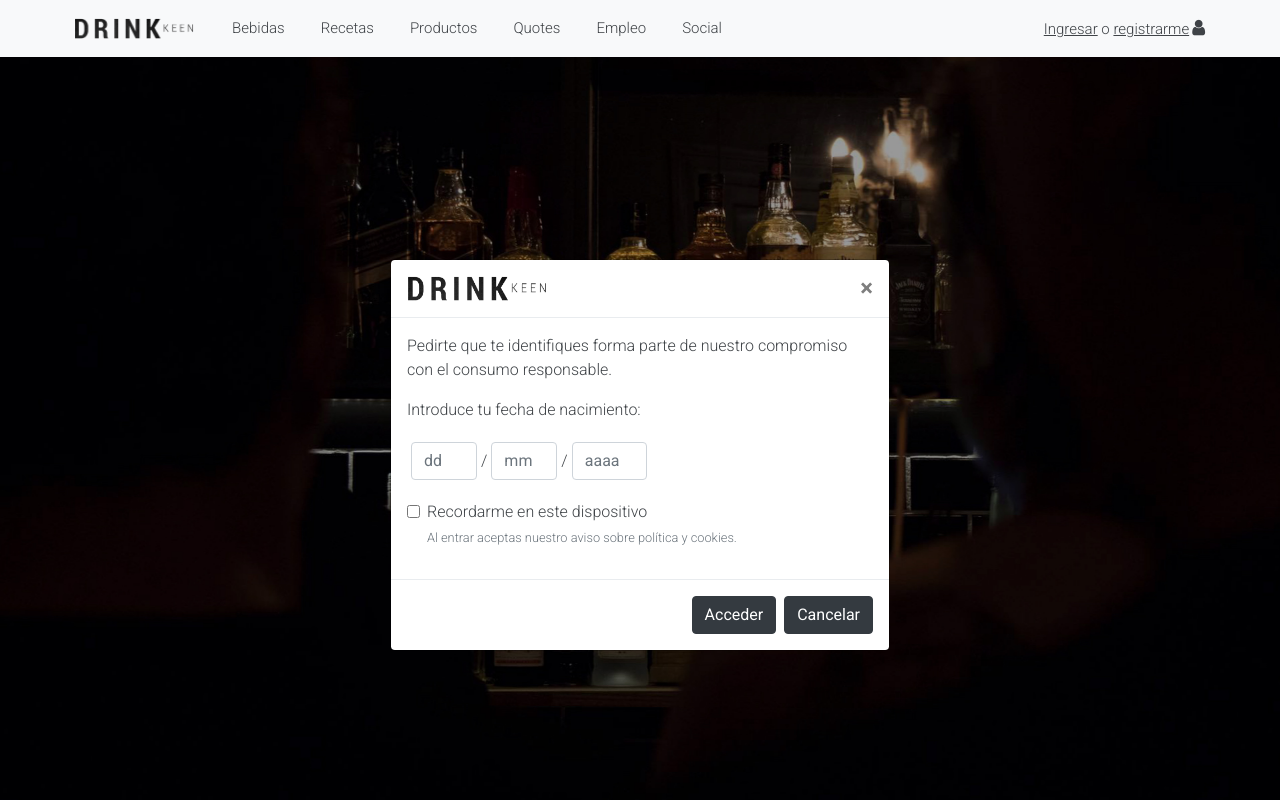
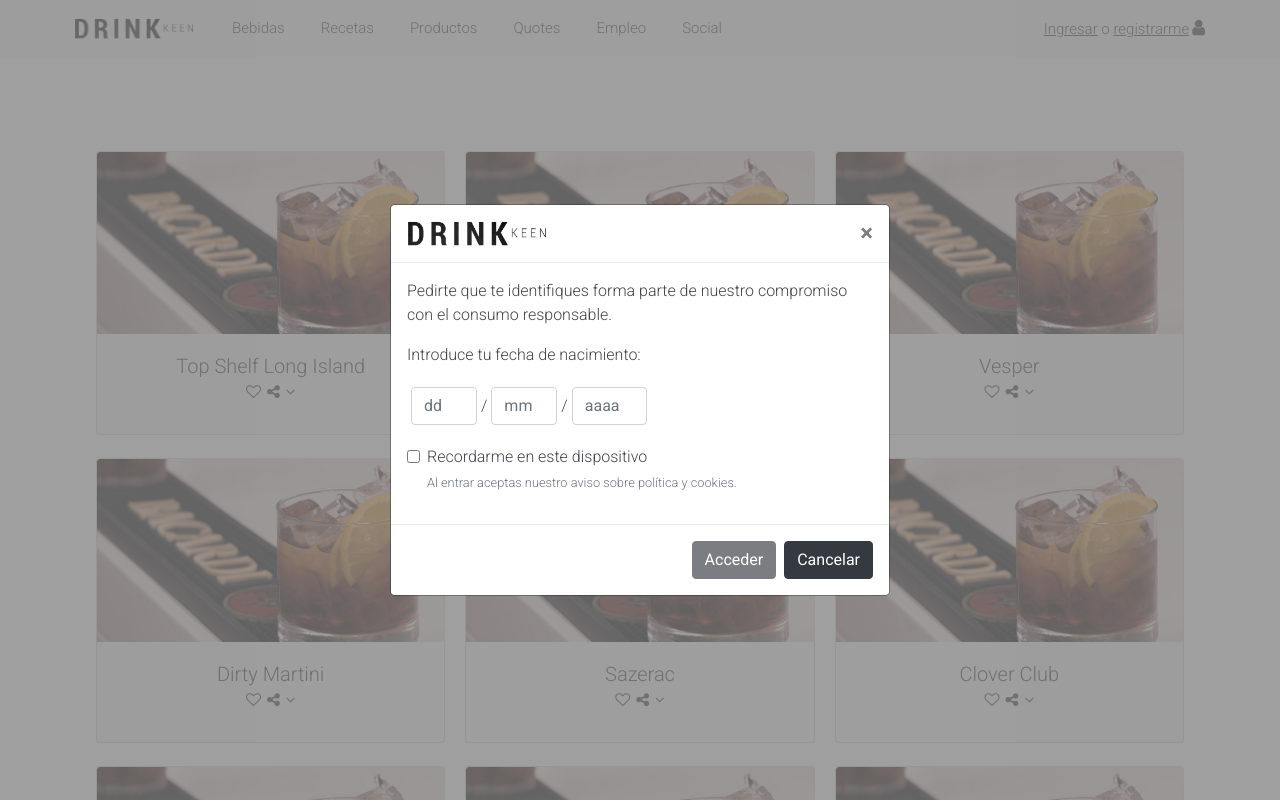
Before and after one commit to okaywaitwhat/drinkkeen, a Vue app in the folder web/: page /cocteleria/clasica in a window 1280 px wide. Both pictures are taken after a click on the element 640 px from the left and 767 px from the top of the page. Shown: the top 800 px of the page. Built offline with nearby package versions, Linux system fonts and the light colour scheme; what vue-progressive-image would draw is missing.

Commit message:
basic modal

```diff
--- a/web/src/App.vue
+++ b/web/src/App.vue
@@ -4,7 +4,7 @@
     <Intro v-if="!dismissedIntro" @dismissIntro="dismissIntro()"/>
     <template v-else>
       <Navbar />
-      <Modal v-if="!dismissedModal" />
+      <Modal v-if="!dismissedModal" @dismissModal="dismissModal()" />
       <!-- definimos el router y adentro el mismo se encarga de mostrar lo que queremos para cada ruta -->
       <router-view class="view"></router-view>
       <Foot />
--- a/web/src/components/Modal.vue
+++ b/web/src/components/Modal.vue
@@ -1,5 +1,5 @@
 <template>
-<section :style="{'background-image': `url(${require('../assets/media/intro.jpg')})`}">
+<section>
   <div class="modal-dialog">
     <div class="modal-content">
       <div class="modal-header">
@@ -14,9 +14,10 @@
         <p>Introduce tu fecha de nacimiento:</p>
 
         <div class="form-group form-inline">
-          <input type="text" class="form-control m-1" placeholder="dd" size="3" autocomplete='off'> /
-          <input type="text" class="form-control m-1" placeholder="mm" size="3" autocomplete='off'> /
-          <input type="text" class="form-control m-1" placeholder="aaaa" size="4" autocomplete='off'>
+          <!-- v-model hace que se sincronicen en el codigo y en el input siempre -->
+          <input type="text" v-model="day" class="form-control m-1" placeholder="dd" size="3" autocomplete='off'> /
+          <input type="text" v-model="month" class="form-control m-1" placeholder="mm" size="3" autocomplete='off'> /
+          <input type="text" v-model="year" class="form-control m-1" placeholder="aaaa" size="4" autocomplete='off'>
         </div>
 
         <div class="form-group form-check">
@@ -27,7 +28,7 @@
       </div>
 
       <div class="modal-footer">
-        <button type="button" class="btn btn-dark">Acceder</button>
+        <button type="button" class="btn btn-dark" :class="{ disabled: !isValid }" @click="access()">Acceder</button>
         <button type="button" class="btn btn-dark">Cancelar</button>
       </div>
     </div>
@@ -37,19 +38,41 @@
 
 <script>
 export default {
-    name: 'Modal',
+  name: 'Modal',
+  data () {
+    return {
+      day: '',
+      month: '',
+      year: ''
+    }
+  },
+  computed: {
+    isValid () {
+      return this.day && this.month && this.year
+      // return this.day !== '' && this.month !== '' && this.year !== ''
+    }
+  },
+  methods: {
+    access () {
+      if (this.isValid) {
+        this.$emit('dismissModal')
+      }
+    }
+  }
 }
 </script>
 
 <style lang="scss" scoped>
 section {
-  width: 100%;
-  min-height: 100vh;
+  background-color: rgba(gray, .5);
+  position: fixed;
+  z-index: 2;
+  top: 0; // distancia con el borde superior
+  left: 0; // distancia con el borde izquierdo
+  right: 0; // distancia con el borde derecho
+  bottom: 0; // distancia con el borde inferior
   display: flex;
   align-items: center;
-  background-size: cover;
-  background: no-repeat center center fixed;
-  background-size: cover;
 }
 
 img {
```
